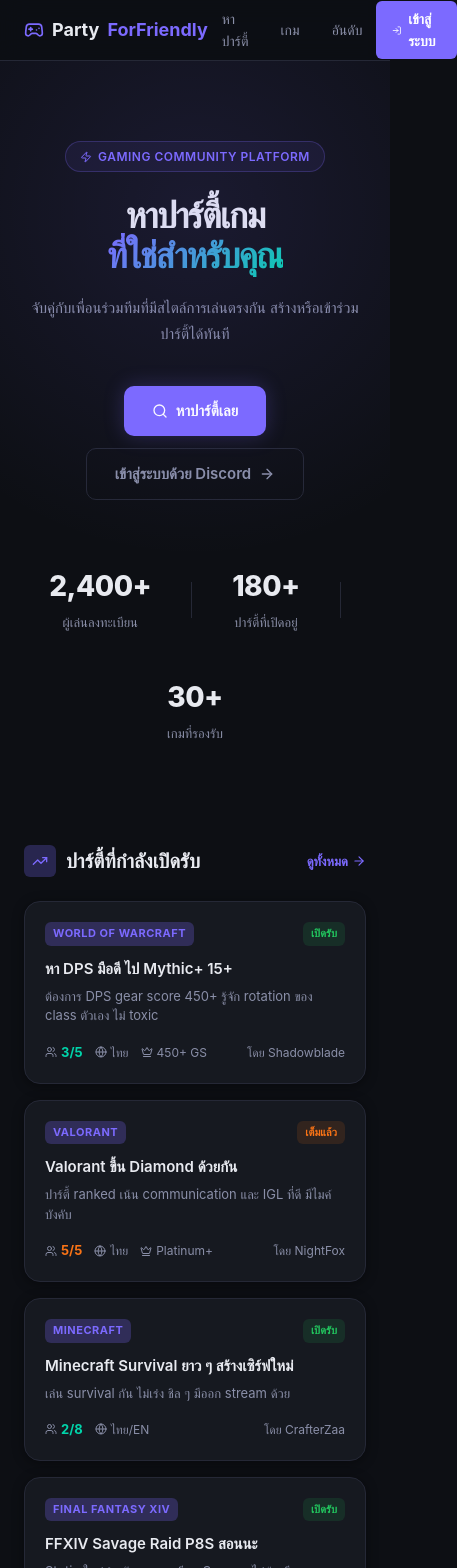
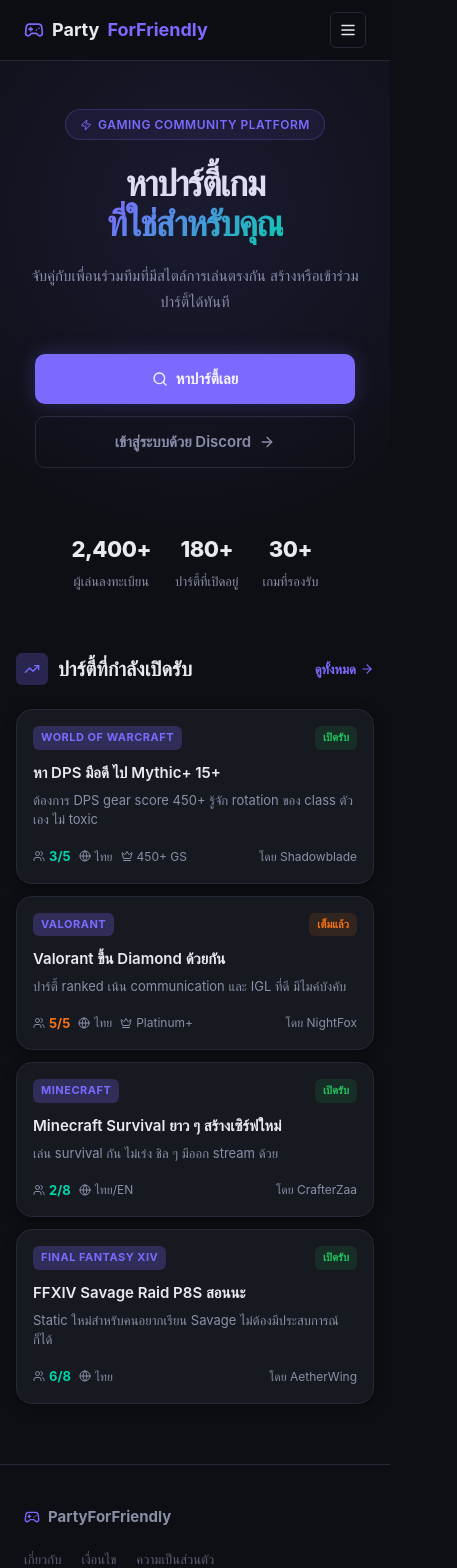
Before and after one commit to boatdev085/partyforfriendly, a Next.js app: page / in a window 390 px wide. Shown: the top 1568 px of the page, 457 px wide, since content can reach past the window. Built offline with nearby package versions, Linux system fonts and the light colour scheme.

Commit message:
fix: mobile responsive – navbar hamburger, hero stats, grid breakpoints

```diff
--- a/src/components/home/Hero.tsx
+++ b/src/components/home/Hero.tsx
@@ -15,6 +15,10 @@
   overflow: hidden;
   padding: 80px 24px 100px;
   text-align: center;
+
+  @media (max-width: 768px) {
+    padding: 48px 20px 60px;
+  }
 
   &::before {
     content: "";
@@ -76,6 +80,15 @@
   gap: 12px;
   flex-wrap: wrap;
   margin-bottom: 64px;
+
+  @media (max-width: 480px) {
+    flex-direction: column;
+    align-items: stretch;
+    width: 100%;
+    max-width: 320px;
+    margin-left: auto;
+    margin-right: auto;
+  }
 `;
 
 const BtnPrimary = styled(Link)`
@@ -95,6 +108,10 @@
     background: ${theme.colors.primaryHover};
     box-shadow: 0 0 30px rgba(124, 106, 255, 0.4);
     transform: translateY(-1px);
+  }
+
+  @media (max-width: 480px) {
+    justify-content: center;
   }
 `;
 
@@ -116,6 +133,10 @@
     border-color: ${theme.colors.borderLight};
     background: ${theme.colors.bgHover};
   }
+
+  @media (max-width: 480px) {
+    justify-content: center;
+  }
 `;
 
 const Stats = styled.div`
@@ -124,6 +145,10 @@
   justify-content: center;
   gap: 40px;
   flex-wrap: wrap;
+
+  @media (max-width: 480px) {
+    gap: 24px;
+  }
 `;
 
 const Stat = styled.div`
@@ -135,6 +160,10 @@
     font-weight: 800;
     color: ${theme.colors.text};
     letter-spacing: -0.5px;
+
+    @media (max-width: 480px) {
+      font-size: 22px;
+    }
   }
 
   span {
@@ -147,6 +176,10 @@
   width: 1px;
   height: 36px;
   background: ${theme.colors.border};
+
+  @media (max-width: 480px) {
+    display: none;
+  }
 `;
 
 export default function Hero() {
--- a/src/components/home/PartyPreview.tsx
+++ b/src/components/home/PartyPreview.tsx
@@ -72,6 +72,10 @@
   max-width: 1200px;
   margin: 0 auto;
   padding: 0 24px 80px;
+
+  @media (max-width: 768px) {
+    padding: 0 16px 60px;
+  }
 `;
 
 const Header = styled.div`
@@ -120,8 +124,13 @@
 
 const Grid = styled.div`
   display: grid;
-  grid-template-columns: repeat(auto-fill, minmax(280px, 1fr));
+  grid-template-columns: repeat(auto-fill, minmax(260px, 1fr));
   gap: 16px;
+
+  @media (max-width: 480px) {
+    grid-template-columns: 1fr;
+    gap: 12px;
+  }
 `;
 
 export default function PartyPreview() {
--- a/src/components/layout/Navbar.tsx
+++ b/src/components/layout/Navbar.tsx
@@ -3,7 +3,8 @@
 import Link from "next/link";
 import styled from "styled-components";
 import { theme } from "@/styles/theme";
-import { Gamepad2, LogIn } from "lucide-react";
+import { Gamepad2, LogIn, Menu, X } from "lucide-react";
+import { useState, useEffect, useRef } from "react";
 
 const Nav = styled.nav`
   position: sticky;
@@ -45,6 +46,10 @@
   display: flex;
   align-items: center;
   gap: 4px;
+
+  @media (max-width: 768px) {
+    display: none;
+  }
 `;
 
 const NavLink = styled(Link)`
@@ -75,11 +80,103 @@
   &:hover {
     background: ${theme.colors.primaryHover};
   }
+
+  @media (max-width: 768px) {
+    display: none;
+  }
+`;
+
+const HamburgerBtn = styled.button`
+  display: none;
+  align-items: center;
+  justify-content: center;
+  width: 36px;
+  height: 36px;
+  background: transparent;
+  border: 1px solid ${theme.colors.border};
+  border-radius: ${theme.radii.sm};
+  color: ${theme.colors.text};
+  cursor: pointer;
+  transition: background 0.15s;
+
+  &:hover {
+    background: ${theme.colors.bgHover};
+  }
+
+  @media (max-width: 768px) {
+    display: flex;
+  }
+`;
+
+const MobileMenu = styled.div<{ $open: boolean }>`
+  display: none;
+
+  @media (max-width: 768px) {
+    display: ${({ $open }) => ($open ? "flex" : "none")};
+    flex-direction: column;
+    position: absolute;
+    top: 60px;
+    left: 0;
+    right: 0;
+    background: rgba(13, 15, 20, 0.97);
+    backdrop-filter: blur(12px);
+    border-bottom: 1px solid ${theme.colors.border};
+    padding: 12px 16px 16px;
+    gap: 4px;
+    z-index: 99;
+  }
+`;
+
+const MobileNavLink = styled(Link)`
+  padding: 10px 14px;
+  border-radius: ${theme.radii.sm};
+  font-size: 15px;
+  color: ${theme.colors.textMuted};
+  transition: all 0.15s;
+
+  &:hover {
+    color: ${theme.colors.text};
+    background: ${theme.colors.bgHover};
+  }
+`;
+
+const MobileLoginBtn = styled(Link)`
+  display: flex;
+  align-items: center;
+  justify-content: center;
+  gap: 6px;
+  padding: 10px 16px;
+  margin-top: 8px;
+  border-radius: ${theme.radii.sm};
+  font-size: 14px;
+  font-weight: 600;
+  background: ${theme.colors.primary};
+  color: #fff;
+  transition: background 0.15s;
+
+  &:hover {
+    background: ${theme.colors.primaryHover};
+  }
 `;
 
 export default function Navbar() {
+  const [open, setOpen] = useState(false);
+  const menuRef = useRef<HTMLDivElement>(null);
+
+  useEffect(() => {
+    function handleClickOutside(e: MouseEvent) {
+      if (menuRef.current && !menuRef.current.contains(e.target as Node)) {
+        setOpen(false);
+      }
+    }
+    if (open) {
+      document.addEventListener("mousedown", handleClickOutside);
+    }
+    return () => document.removeEventListener("mousedown", handleClickOutside);
+  }, [open]);
+
   return (
-    <Nav>
+    <Nav ref={menuRef}>
       <Inner>
         <Logo href="/">
           <Gamepad2 size={20} />
@@ -96,7 +193,21 @@
           <LogIn size={15} />
           เข้าสู่ระบบ
         </LoginBtn>
+
+        <HamburgerBtn onClick={() => setOpen((v) => !v)} aria-label="Toggle menu">
+          {open ? <X size={18} /> : <Menu size={18} />}
+        </HamburgerBtn>
       </Inner>
+
+      <MobileMenu $open={open}>
+        <MobileNavLink href="/parties" onClick={() => setOpen(false)}>หาปาร์ตี้</MobileNavLink>
+        <MobileNavLink href="/games" onClick={() => setOpen(false)}>เกม</MobileNavLink>
+        <MobileNavLink href="/leaderboard" onClick={() => setOpen(false)}>อันดับ</MobileNavLink>
+        <MobileLoginBtn href="/auth/signin" onClick={() => setOpen(false)}>
+          <LogIn size={15} />
+          เข้าสู่ระบบ
+        </MobileLoginBtn>
+      </MobileMenu>
     </Nav>
   );
 }
--- a/src/components/party/PartyCard.tsx
+++ b/src/components/party/PartyCard.tsx
@@ -23,6 +23,10 @@
     border-color: ${theme.colors.primary};
     transform: translateY(-2px);
     box-shadow: ${theme.shadows.glow};
+  }
+
+  @media (max-width: 480px) {
+    padding: 16px;
   }
 `;
 
@@ -93,7 +97,8 @@
 const Meta = styled.div`
   display: flex;
   align-items: center;
-  gap: 12px;
+  gap: 8px;
+  flex-wrap: wrap;
 `;
 
 const MetaItem = styled.span`
```
